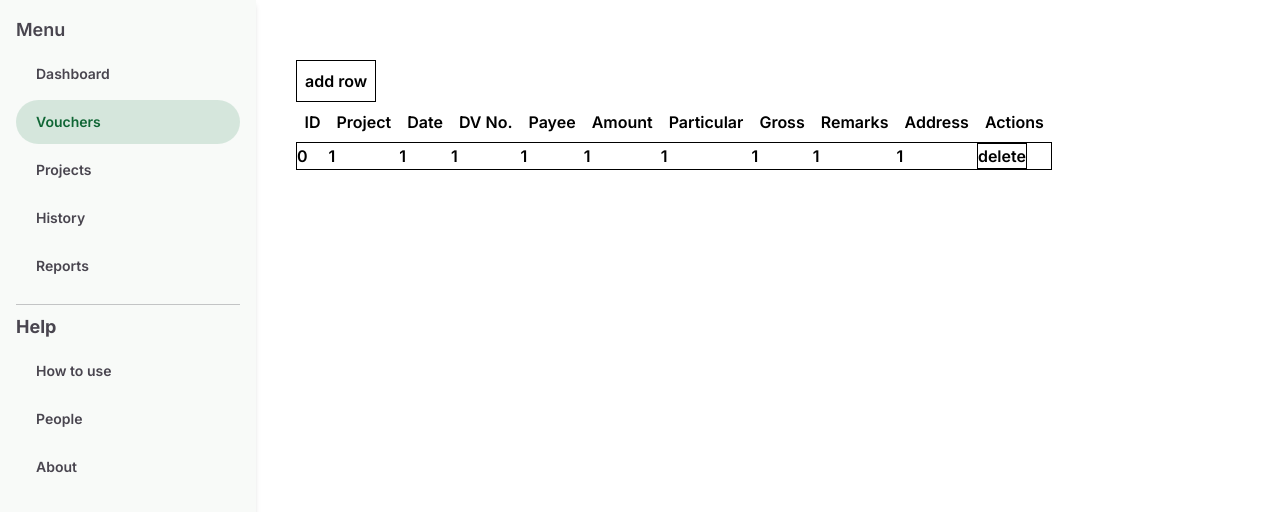
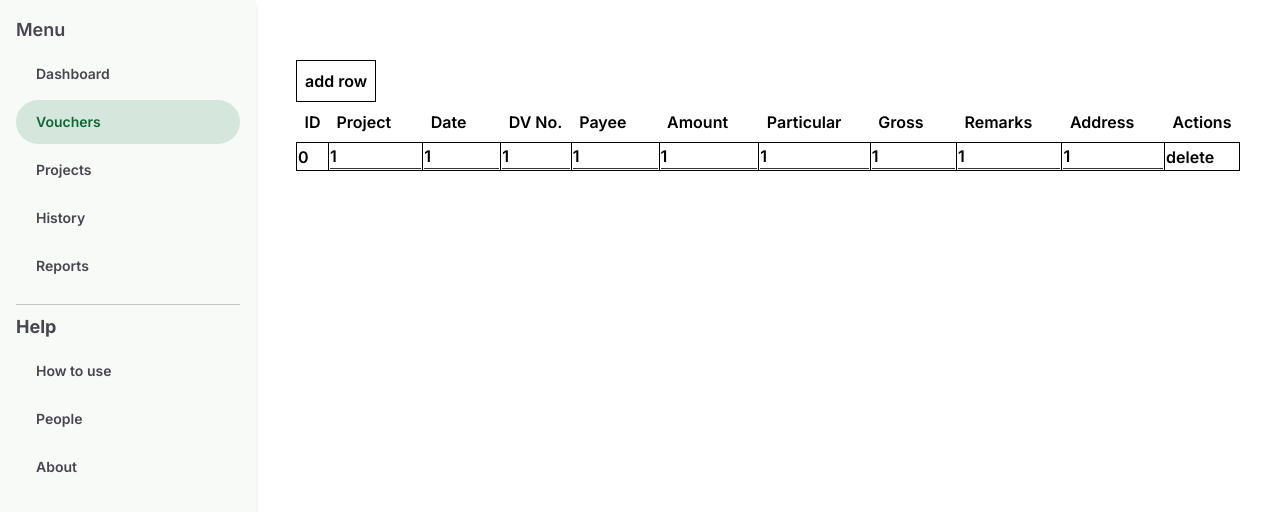
Before and after one commit to up-nismed-195/accounting-system, a SvelteKit app: page /vouchers in a window 1280 px wide. Shown: the top 512 px of the page. Built offline with nearby package versions, Linux system fonts and the light colour scheme.

Commit message:
push upon request

```diff
--- a/src/routes/+layout.svelte
+++ b/src/routes/+layout.svelte
@@ -7,7 +7,7 @@
 </script>
 
 <div class="flex h-screen font-display font-semibold">
-    <aside class="w-64   bg-bg text-display flex flex-col bg-[#f1f5f2]/50 px-4 py-4 shadow-md">
+    <aside class="w-64 bg-bg text-display flex flex-col bg-[#f1f5f2]/50 px-4 py-4 shadow-md">
         <span class="text-lg mb-2">
           Menu
         </span>
--- a/src/routes/vouchers/+page.svelte
+++ b/src/routes/vouchers/+page.svelte
@@ -7,7 +7,7 @@
 
     function addRow() {
       let toAdd = {
-        "Project": 1,
+        "Project": Math.round(Math.random() * 100, 2),
         "Date": 1,
         "DV No.": 1,
         "Payee": 1,
@@ -28,7 +28,6 @@
 
 <button onclick={addRow} class="border p-2">add row</button>
 
-
 <table>
 <thead>
 <tr>
--- a/src/routes/vouchers/Row.svelte
+++ b/src/routes/vouchers/Row.svelte
@@ -1,23 +1,60 @@
 <script lang="ts">
     import { table_data } from './data.svelte.js';
 
-  export let row;
-  export let i: number;
+    let { row, i } = $props()
 
+
+    // helpers
+    const keys = Object.keys(row)
+
+    $effect(() => {
+        // console.log('table_data changed:', $table_data.rows)
+    })
+
+    // modifiers
     function deleteRow() {
         $table_data.rows = [
             ...$table_data.rows.slice(0, i),
             ...$table_data.rows.slice(i + 1)
         ];
     }
+
+    function updateValue(key: string, value: string) {
+        $table_data.rows = $table_data.rows.map((r, idx) =>
+            idx === i ? { ...r, [key]: value } : r
+        );
+    }
 </script>
 
-<tr class="border">
+<tr>
     <td>{i}</td>
-    {#each Object.values(row) as value}
-        <td>{value}</td>
+    {#each keys as key}
+        <td>
+            <input
+                type="text"
+                class="underline-input"
+                value={row[key]}
+                on:input={e => updateValue(key, e.target.value)}
+            />
+        </td>
     {/each}
     <td>
-    <button on:click={deleteRow} class="border">delete</button>
+    <button on:click={deleteRow}>delete</button>
     </td>
 </tr>
+
+<style>
+    tr, td {
+        border: 1px solid black;
+        padding: 1px;
+    }
+
+
+    .underline-input {
+        border: none;
+        border-bottom: 1px solid #333;
+        background: transparent;
+        outline: none;
+        width: 100%;
+    }
+</style>
```
Lines whose indentation alone changed are shown as unchanged.
